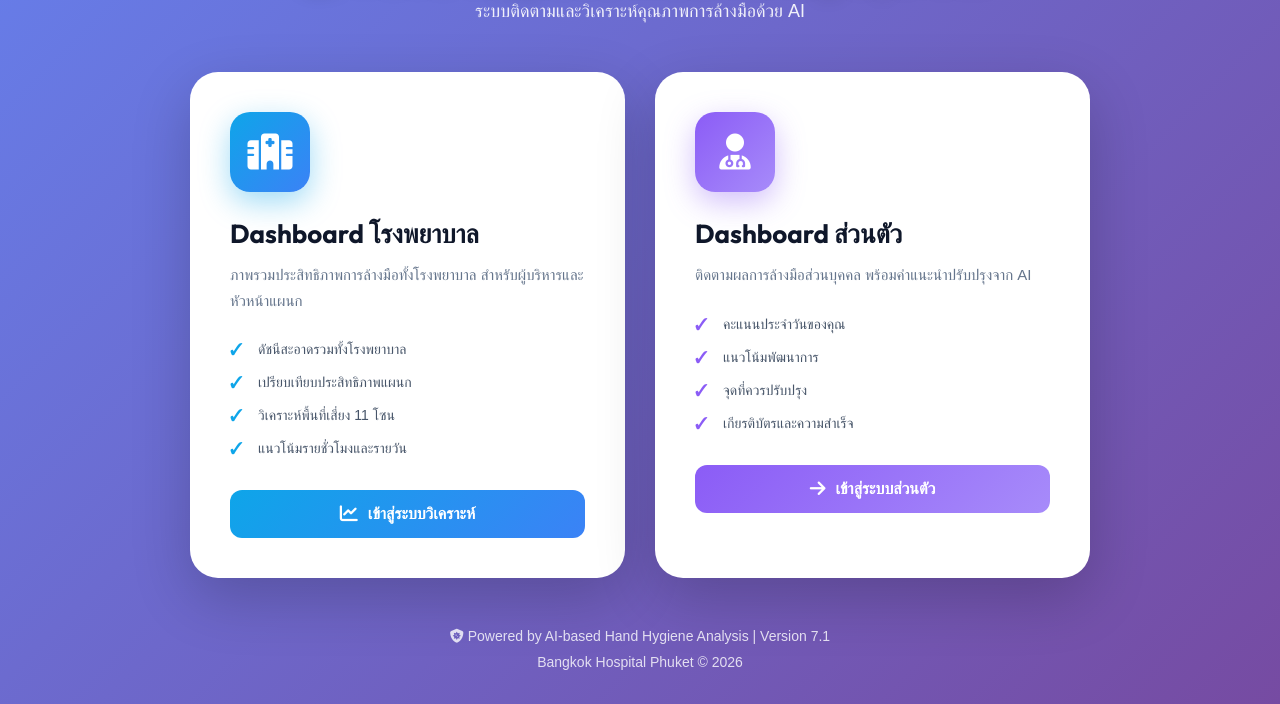
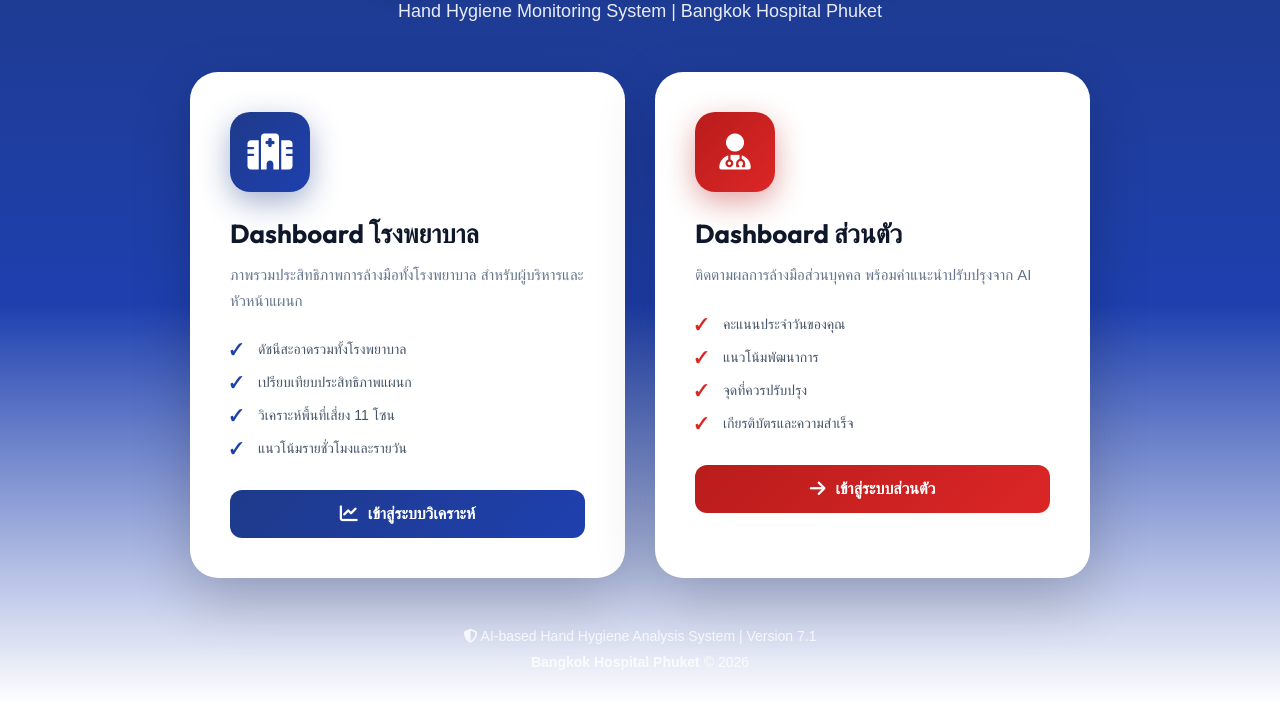
Before and after one commit to Kranwadee/hand-hygiene-dashboard-2026, a plain HTML site: page index.html in a window 1280 px wide. Shown: the part 96-800 px from the top of the page. Drawn offline with Linux system fonts and the light colour scheme; a web font is replaced by a local one.

Commit message:
Update index.html
Update landing page to professional hospital style with official colors

```diff
--- a/index.html
+++ b/index.html
@@ -16,7 +16,7 @@
 
         body {
             font-family: 'Anuphan', sans-serif;
-            background: linear-gradient(135deg, #667eea 0%, #764ba2 100%);
+            background: linear-gradient(180deg, #1e3a8a 0%, #1e40af 50%, #ffffff 100%);
             min-height: 100vh;
             display: flex;
             justify-content: center;
@@ -75,7 +75,7 @@
             left: 0;
             width: 100%;
             height: 5px;
-            background: linear-gradient(90deg, #0ea5e9, #3b82f6);
+            background: linear-gradient(90deg, #1e3a8a, #dc2626);
             transform: scaleX(0);
             transition: transform 0.4s ease;
         }
@@ -92,7 +92,7 @@
         .card-icon {
             width: 80px;
             height: 80px;
-            background: linear-gradient(135deg, #0ea5e9, #3b82f6);
+            background: linear-gradient(135deg, #1e3a8a, #1e40af);
             border-radius: 20px;
             display: flex;
             align-items: center;
@@ -100,13 +100,13 @@
             margin-bottom: 25px;
             font-size: 36px;
             color: white;
-            box-shadow: 0 10px 30px rgba(14, 165, 233, 0.4);
+            box-shadow: 0 10px 30px rgba(30, 58, 138, 0.4);
             transition: all 0.3s ease;
         }
 
         .dashboard-card:hover .card-icon {
             transform: scale(1.1) rotate(5deg);
-            box-shadow: 0 15px 40px rgba(14, 165, 233, 0.6);
+            box-shadow: 0 15px 40px rgba(30, 58, 138, 0.6);
         }
 
         .card-title {
@@ -141,7 +141,7 @@
             content: '✓';
             position: absolute;
             left: 0;
-            color: #0ea5e9;
+            color: #1e40af;
             font-weight: 700;
             font-size: 16px;
         }
@@ -149,7 +149,7 @@
         .card-button {
             width: 100%;
             padding: 15px;
-            background: linear-gradient(135deg, #0ea5e9, #3b82f6);
+            background: linear-gradient(135deg, #1e3a8a, #1e40af);
             color: white;
             border: none;
             border-radius: 12px;
@@ -165,9 +165,9 @@
         }
 
         .card-button:hover {
-            background: linear-gradient(135deg, #0891b2, #2563eb);
+            background: linear-gradient(135deg, #1e40af, #2563eb);
             transform: scale(1.02);
-            box-shadow: 0 8px 25px rgba(14, 165, 233, 0.4);
+            box-shadow: 0 8px 25px rgba(30, 58, 138, 0.5);
         }
 
         .card-button i {
@@ -250,33 +250,33 @@
 
         /* Personal Dashboard Accent Color */
         .dashboard-card.personal .card-icon {
-            background: linear-gradient(135deg, #8b5cf6, #a78bfa);
-            box-shadow: 0 10px 30px rgba(139, 92, 246, 0.4);
+            background: linear-gradient(135deg, #b91c1c, #dc2626);
+            box-shadow: 0 10px 30px rgba(185, 28, 28, 0.4);
         }
 
         .dashboard-card.personal:hover .card-icon {
-            box-shadow: 0 15px 40px rgba(139, 92, 246, 0.6);
+            box-shadow: 0 15px 40px rgba(185, 28, 28, 0.6);
         }
 
         .dashboard-card.personal .card-button {
-            background: linear-gradient(135deg, #8b5cf6, #a78bfa);
+            background: linear-gradient(135deg, #b91c1c, #dc2626);
         }
 
         .dashboard-card.personal .card-button:hover {
-            background: linear-gradient(135deg, #7c3aed, #9333ea);
-            box-shadow: 0 8px 25px rgba(139, 92, 246, 0.4);
+            background: linear-gradient(135deg, #991b1b, #b91c1c);
+            box-shadow: 0 8px 25px rgba(185, 28, 28, 0.5);
         }
 
         .dashboard-card.personal .card-features li::before {
-            color: #8b5cf6;
+            color: #dc2626;
         }
     </style>
 </head>
 <body>
     <div class="container">
         <div class="header">
-            <h1><i class="fa-solid fa-hand-sparkles"></i> Hand Hygiene Monitoring System</h1>
-            <p>ระบบติดตามและวิเคราะห์คุณภาพการล้างมือด้วย AI</p>
+            <h1><i class="fa-solid fa-hospital-user"></i> ระบบติดตามคุณภาพการล้างมือ</h1>
+            <p>Hand Hygiene Monitoring System | Bangkok Hospital Phuket</p>
         </div>
 
         <div class="card-grid">
@@ -320,8 +320,8 @@
         </div>
 
         <div class="footer">
-            <p><i class="fa-solid fa-shield-virus"></i> Powered by AI-based Hand Hygiene Analysis | Version 7.1</p>
-            <p style="margin-top: 10px;">Bangkok Hospital Phuket © 2026</p>
+            <p><i class="fa-solid fa-shield-halved"></i> AI-based Hand Hygiene Analysis System | Version 7.1</p>
+            <p style="margin-top: 10px;"><strong>Bangkok Hospital Phuket</strong> © 2026</p>
         </div>
     </div>
 </body>
```
